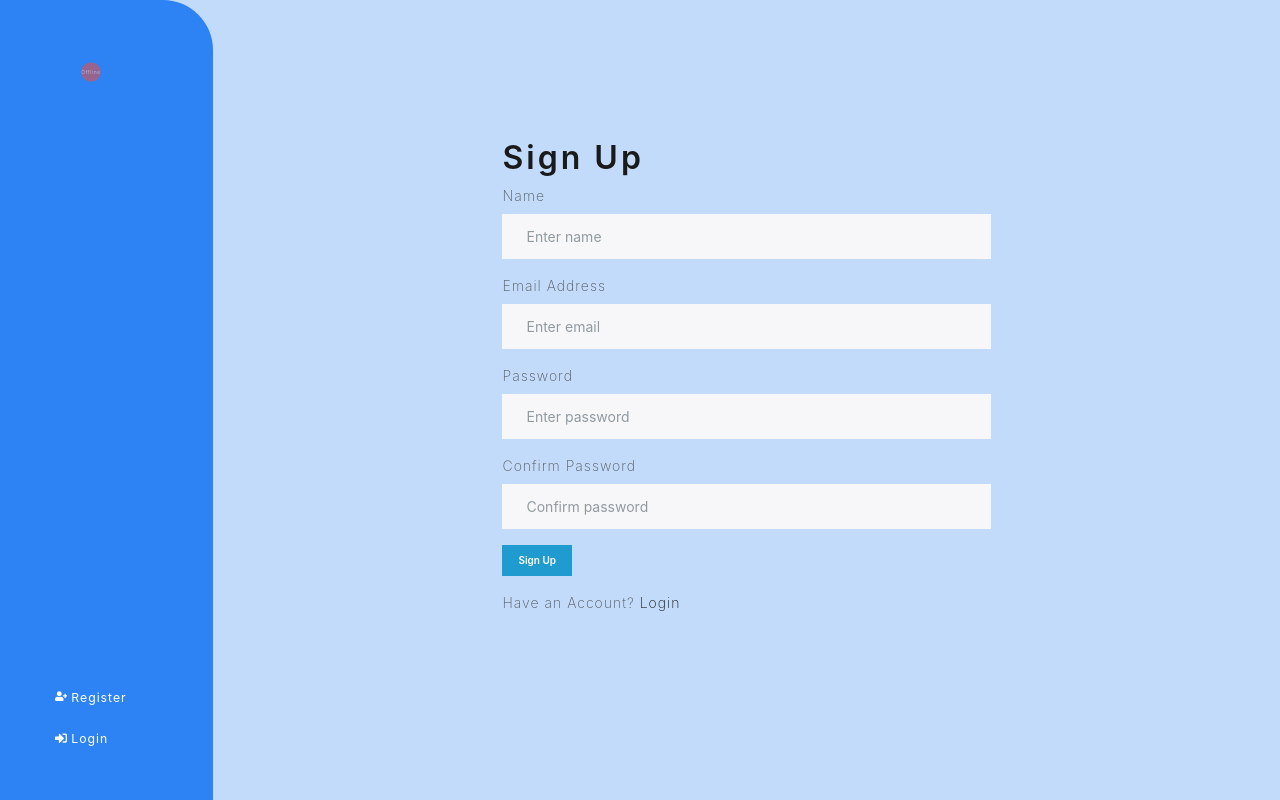
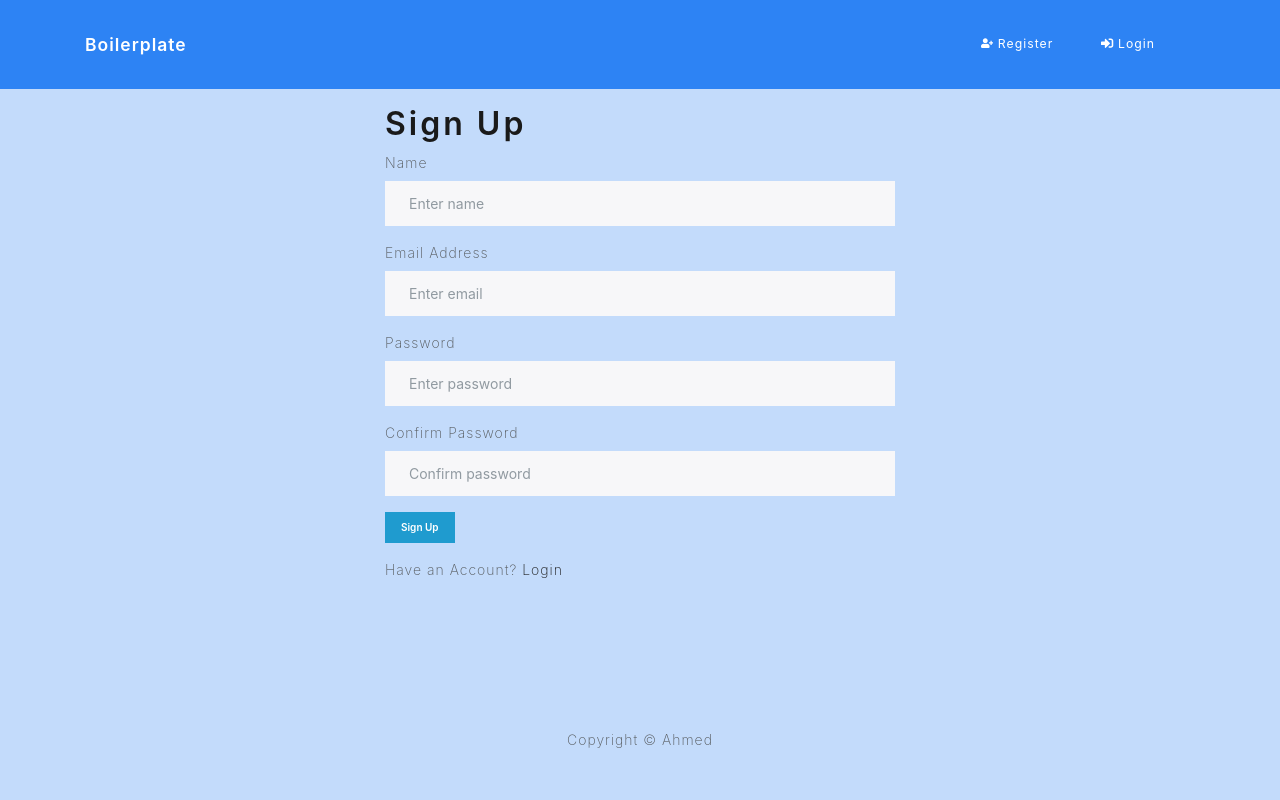
Before and after one commit to ahmedibra28/MERN-Stack-Boilerplate, a React (Create React App) app in the folder frontend/: page /register in a window 1280 px wide. Built offline with nearby package versions, Linux system fonts and the light colour scheme; the HTML template or start-up script is replaced by a standard one.

Commit message:
added animate.css

```diff
--- a/frontend/package.json
+++ b/frontend/package.json
@@ -7,6 +7,7 @@
     "@testing-library/jest-dom": "^5.11.9",
     "@testing-library/react": "^11.2.4",
     "@testing-library/user-event": "^12.6.3",
+    "animate.css": "^4.1.1",
     "axios": "^0.21.1",
     "bootstrap": "^5.0.0-beta2",
     "moment": "^2.29.1",
--- a/frontend/src/App.js
+++ b/frontend/src/App.js
@@ -2,8 +2,10 @@ import { useEffect } from 'react'
 import jwt_decode from 'jwt-decode'
 import { BrowserRouter as Router, Route } from 'react-router-dom'
 import Header from './components/Header'
+import Footer from './components/Footer'
 import Routes from './components/routes/Routes'
 import { useDispatch } from 'react-redux'
+import 'animate.css'
 
 import { logout } from './redux/users/loginSlice'
 
@@ -23,16 +25,11 @@ const App = () => {
   }, [dispatch])
   return (
     <Router>
-      <main className='container-fluid'>
-        <div className='row'>
-          <div className='col-2 px-0'>
-            <Header />
-          </div>
-          <div className='col-10 px-0 py-4'>
-            <Route component={Routes} />
-          </div>
-        </div>
+      <Header />
+      <main className='container py-3'>
+        <Route component={Routes} />
       </main>
+      <Footer />
     </Router>
   )
 }
--- a/frontend/src/components/Header.js
+++ b/frontend/src/components/Header.js
@@ -1,17 +1,16 @@
 import { Link } from 'react-router-dom'
 import { useDispatch, useSelector } from 'react-redux'
-
-import { logout } from '../redux/users/loginSlice'
-import { userDetailsReset } from '../redux/users/userDetailsSlice'
-import { UnlockAccess } from './UnlockAccess'
 import {
   FaInfoCircle,
   FaSignInAlt,
   FaSignOutAlt,
   FaUserCircle,
+  FaUserCog,
   FaUserPlus,
   FaUsers,
 } from 'react-icons/fa'
+import { logout } from '../redux/users/loginSlice'
+import { userDetailsReset } from '../redux/users/userDetailsSlice'
 
 const Header = () => {
   const dispatch = useDispatch()
@@ -24,90 +23,97 @@ const Header = () => {
   }
 
   const authLinks = (
-    <>
-      <li className='nav-item '>
-        <Link to='/profile' className='nav-link'>
-          <FaUserCircle className='mb-1' />{' '}
-          <span className='hide'>Profile</span>
+    <ul className='navbar-nav mr-right mb-2 mb-lg-0'>
+      <li className='nav-item dropdown'>
+        <span
+          className='nav-link dropdown-toggle'
+          id='navbarDropdown'
+          role='button'
+          data-bs-toggle='dropdown'
+          aria-expanded='false'
+        >
+          <FaUserCircle className='mb-1' /> {userInfo && userInfo.name}
+        </span>
+        <ul className='dropdown-menu' aria-labelledby='navbarDropdown'>
+          <li>
+            <Link to='/profile' className='dropdown-item'>
+              <FaUserCircle className='mb-1' /> Profile
             </Link>
           </li>
-
-      {UnlockAccess(['Admin']) && (
-        <>
-          <li className='nav-item'>
-            <Link to='/admin/users' className='nav-link'>
-              <FaUsers className='mb-1' /> <span className='hide'>Users</span>
+          <li>
+            <Link to='/' onClick={logoutHandler} className='dropdown-item'>
+              <FaSignOutAlt className='mb-1' /> Logout
             </Link>
           </li>
-          <li className='nav-item'>
-            <Link to='/admin/users/logs' className='nav-link'>
-              <FaInfoCircle className='mb-1' />{' '}
-              <span className='hide'>Logs</span>
+        </ul>
+      </li>
+
+      {userInfo && userInfo.roles.includes('Admin') && (
+        <li className='nav-item dropdown'>
+          <span
+            className='nav-link dropdown-toggle'
+            id='navbarDropdown'
+            role='button'
+            data-bs-toggle='dropdown'
+            aria-expanded='false'
+          >
+            <FaUserCog className='mb-1' /> Admin
+          </span>
+          <ul className='dropdown-menu' aria-labelledby='navbarDropdown'>
+            <li>
+              <Link to='/admin/users' className='dropdown-item'>
+                <FaUsers className='mb-1' /> Users
               </Link>
             </li>
-        </>
+            <li>
+              <Link to='/admin/users/logs' className='dropdown-item'>
+                <FaInfoCircle className='mb-1' /> Users Log
+              </Link>
+            </li>
+          </ul>
+        </li>
       )}
-    </>
+    </ul>
   )
 
   const guestLinks = (
-    <>
+    <ul className='navbar-nav mr-right mb-2 mb-lg-0'>
       <li className='nav-item'>
         <Link to='/register' className='nav-link'>
-          <FaUserPlus className='mb-1' /> <span className='hide'>Register</span>
+          <FaUserPlus className='mb-1' /> Register
         </Link>
       </li>
       <li className='nav-item'>
         <Link to='/login' className='nav-link'>
-          <FaSignInAlt className='mb-1' /> <span className='hide'>Login</span>
+          <FaSignInAlt className='mb-1' /> Login
         </Link>
       </li>
-    </>
+    </ul>
   )
 
   return (
-    <>
-      <nav className='navbar navbar-expand-lg navbar-dark bg-dark vh-100 sticky-top sidebar  '>
-        <div className='container-fluid d-flex flex-column justify-content-between vh100'>
-          <Link className='navbar-brand pt-3 text-center' to='/'>
-            {userInfo ? (
-              <>
-                <FaUserCircle className='fs-1' /> <br />
-                <span className='hide'> {userInfo && userInfo.name}</span>{' '}
-                <br />
-                <div className='spinner-grow bg-success rounded-pill'>
-                  <span className='fw-light' style={{ fontSize: '8px' }}>
-                    Online
-                  </span>
+    <nav className='navbar navbar-expand-sm navbar-dark bg-dark'>
+      <div className='container'>
+        <Link className='navbar-brand' to='/'>
+          Boilerplate
+        </Link>
+        <button
+          className='navbar-toggler'
+          type='button'
+          data-bs-toggle='collapse'
+          data-bs-target='#navbarSupportedContent'
+          aria-controls='navbarSupportedContent'
+          aria-expanded='false'
+          aria-label='Toggle navigation'
+        >
+          <span className='navbar-toggler-icon'></span>
+        </button>
+        <div className='collapse navbar-collapse' id='navbarSupportedContent'>
+          <ul className='navbar-nav mr-auto mb-2 mb-lg-0'></ul>
+          {userInfo ? authLinks : guestLinks}
         </div>
-              </>
-            ) : (
-              <div className='spinner-grow bg-danger rounded-pill'>
-                <span className='fw-light' style={{ fontSize: '8px' }}>
-                  Offline
-                </span>
-              </div>
-            )}
-          </Link>
-
-          <ul className='navbar-nav d-flex flex-column'>
-            {userInfo ? authLinks : guestLinks}
-          </ul>
-          {userInfo && authLinks && (
-            <ul className='navbar-nav d-flex flex-column pb-4 '>
-              <hr className='dropdown-divider hide' />
-              <li className='nav-item'>
-                <Link to='/' onClick={logoutHandler} className='nav-link'>
-                  <FaSignOutAlt className='mb-1' />{' '}
-                  <span className='hide'>Logout</span>
-                </Link>
-              </li>
-              <hr className='dropdown-divider hide' />
-            </ul>
-          )}
       </div>
     </nav>
-    </>
   )
 }
 
--- a/frontend/src/components/Message.js
+++ b/frontend/src/components/Message.js
@@ -13,7 +13,15 @@ const Message = ({ variant, children }) => {
     }
   }, [alert])
 
-  return alert && <div className={`alert alert-${variant}`}>{children}</div>
+  return (
+    alert && (
+      <div
+        className={`alert alert-${variant} animate__animated animate__swing`}
+      >
+        {children}
+      </div>
+    )
+  )
 }
 
 export default Message
--- a/frontend/src/index.css
+++ b/frontend/src/index.css
@@ -1,5 +1,5 @@
 main {
-  /* min-height: 100vh; */
+  min-height: 78vh;
 }
 body {
   background-color: #2d83f448 !important;
@@ -28,9 +28,12 @@ body {
   color: #2d83f4;
 }
 .dropdown-menu {
-  color: #fff;
+  color: #2d83f4;
   border: none;
   background-color: transparent;
+  background-color: #2d83f4;
+  border-bottom-right-radius: 50px;
+  border-bottom-left-radius: 0;
 }
 
 @media only screen and (max-width: 600px) {
@@ -38,6 +41,3 @@ body {
     display: none;
   }
 }
-.vh100 {
-  height: 90vh;
-}
```
Also changed, not shown: 1 other file (tests, documents, lock files or other folders). Lines whose indentation alone changed are shown as unchanged.
